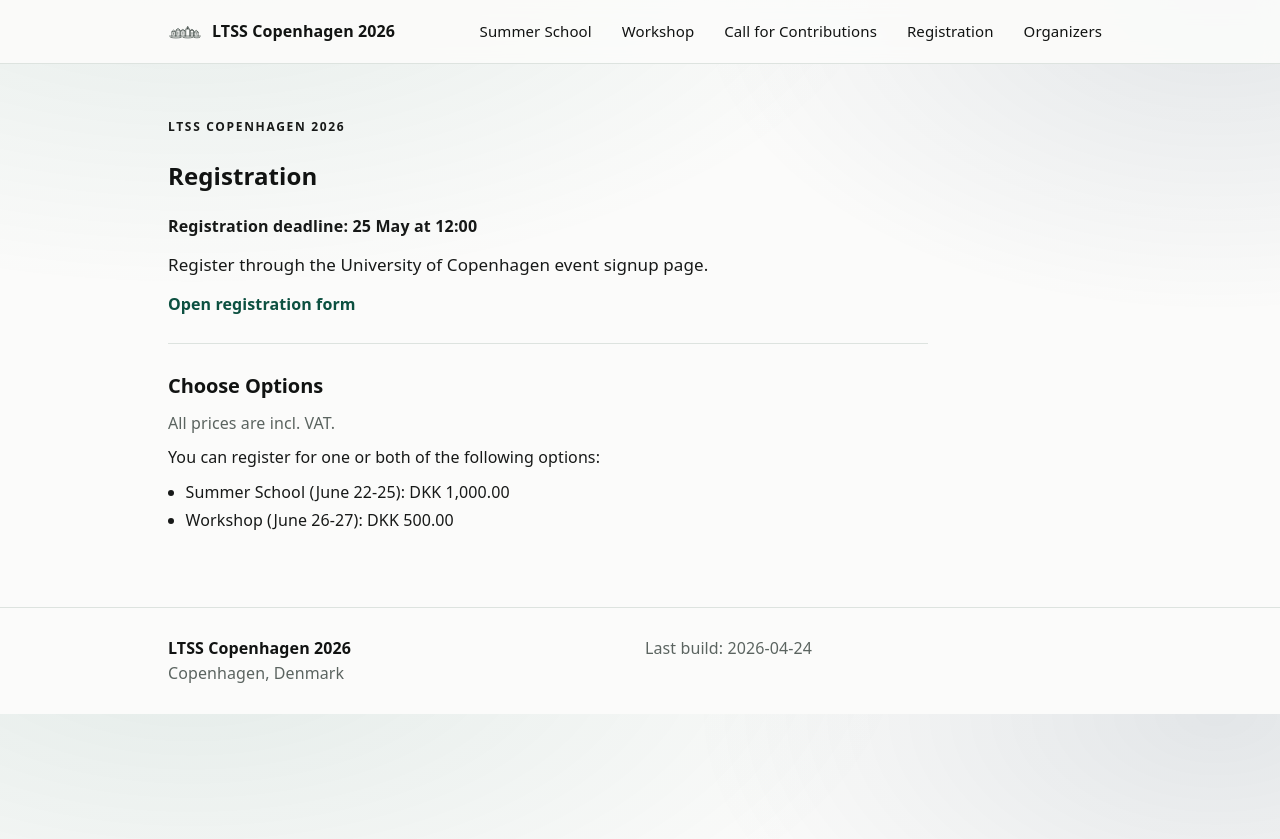
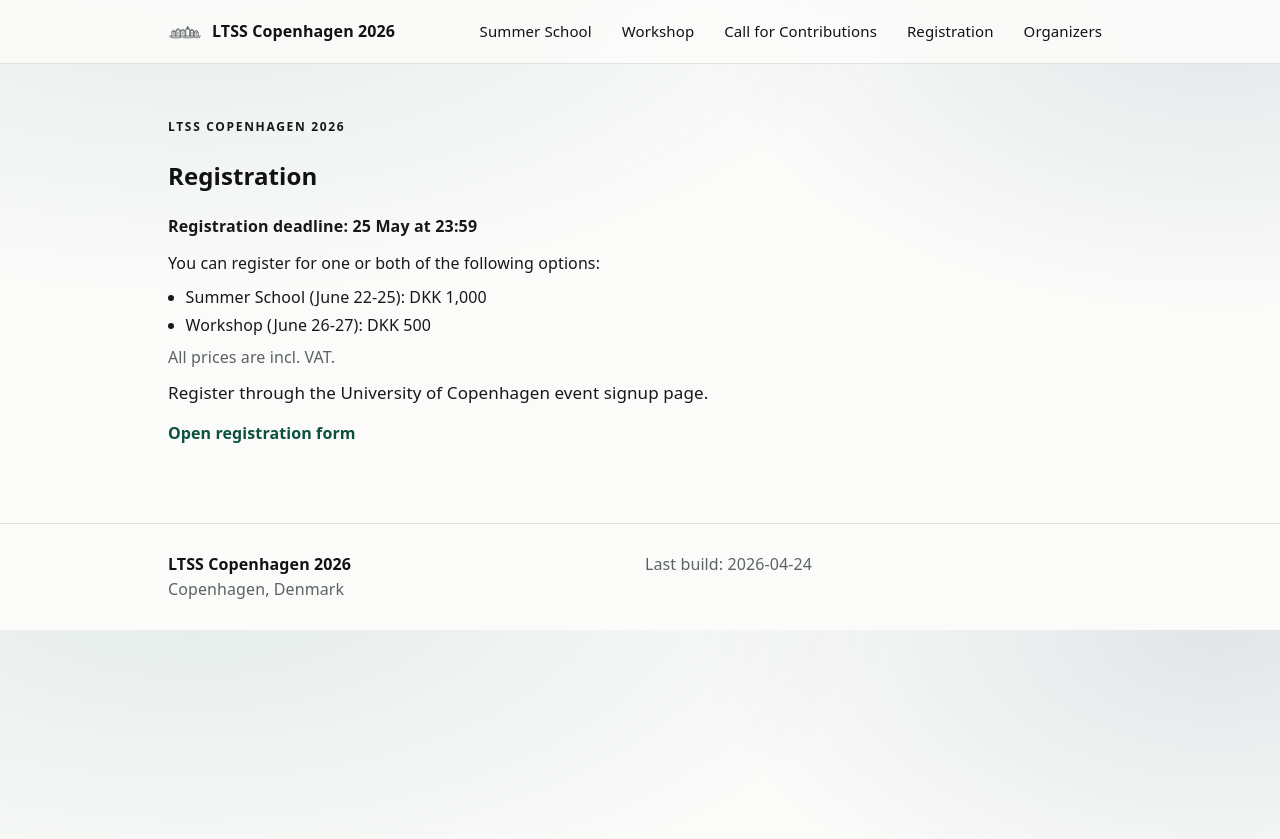
Before and after one commit to LTSScopenhagen/ltsscopenhagen.github.io, a Jekyll site: the page built from registration.md, in a window 1280 px wide. Shown: the top 839 px of the page. Built offline with Jekyll 4.4.1, drawn with Linux system fonts in a browser that asks for light colours.

Commit message:
Update registration details and shuffle organizer photos

```diff
--- a/assets/js/speaker-shuffle.js
+++ b/assets/js/speaker-shuffle.js
@@ -11,6 +11,6 @@
     items.forEach((item) => listEl.appendChild(item));
   };
 
-  const lists = document.querySelectorAll(".speaker-carousel-list");
+  const lists = document.querySelectorAll(".speaker-carousel-list, .people-grid");
   lists.forEach(randomizeList);
 })();
--- a/registration.md
+++ b/registration.md
@@ -7,7 +7,13 @@ permalink: /registration/
   <section>
     <p class="academic-kicker">LTSS Copenhagen 2026</p>
     <h1>Registration</h1>
-    <p class="deadline-callout">Registration deadline: 25 May at 12:00</p>
+    <p class="deadline-callout">Registration deadline: 25 May at 23:59</p>
+    <p>You can register for one or both of the following options:</p>
+    <ul>
+      <li>Summer School (June 22-25): DKK 1,000</li>
+      <li>Workshop (June 26-27): DKK 500</li>
+    </ul>
+    <p class="muted">All prices are incl. VAT.</p>
     <p class="lead">
       Register through the University of Copenhagen event signup page.
     </p>
@@ -16,14 +22,4 @@ permalink: /registration/
     </p>
   </section>
 
-  <section>
-    <h2>Choose Options</h2>
-    <p class="muted">All prices are incl. VAT.</p>
-    <p>You can register for one or both of the following options:</p>
-    <ul>
-      <li>Summer School (June 22-25): DKK 1,000.00</li>
-      <li>Workshop (June 26-27): DKK 500.00</li>
-    </ul>
-  </section>
-
 </div>
```
